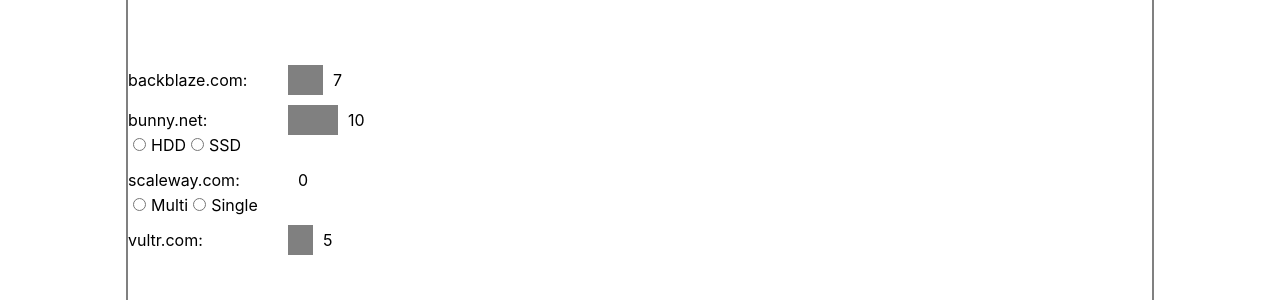
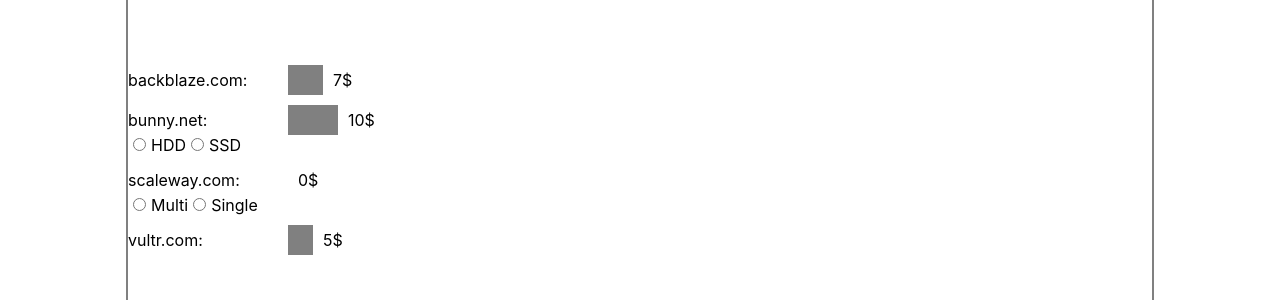
Before and after one commit to Horban-dev/storage_pricing, a React (Create React App) app: page / in a window 1280 px wide. Shown: the part 148-448 px from the top of the page. Built offline with nearby package versions, Linux system fonts and the light colour scheme.

Commit message:
before webpack init

```diff
--- a/package.json
+++ b/package.json
@@ -44,5 +44,8 @@
       "last 1 firefox version",
       "last 1 safari version"
     ]
+  },
+  "devDependencies": {
+    "dts-css-modules-loader": "^2.0.1"
   }
 }
--- a/src/App.tsx
+++ b/src/App.tsx
@@ -32,13 +32,11 @@
   const [scalewayValue, setScalewayValue] = useState<RangeInputState>({ value: 0 })
   const [scalewayOption, setScalewayOption] = useState<OptionValue>({ value: "" });
 
-
-
   const data = [
-    { name: 'backblaze.com', value: backblazeValue.value },
-    { name: 'bunny.net', value: bunnyValue.value, option: ['HDD', 'SSD'] },
-    { name: 'scaleway.com', value: scalewayValue.value, option: ['Multi', 'Single'] },
-    { name: 'vultr.com', value: vultrValue.value },
+    { name: 'backblaze.com', icon: 'src', value: backblazeValue.value },
+    { name: 'bunny.net', icon: 'src', value: bunnyValue.value, option: ['HDD', 'SSD'] },
+    { name: 'scaleway.com', icon: 'src', value: scalewayValue.value, option: ['Multi', 'Single'] },
+    { name: 'vultr.com', icon: 'src', value: vultrValue.value },
   ];
 
   const handleStorageChange = (value: number): void => {
--- a/src/HorizontalBarChart.tsx
+++ b/src/HorizontalBarChart.tsx
@@ -40,9 +40,10 @@
                 height: barHeight,
                 backgroundColor: item.value === minValue ? 'red' : 'grey',
                 marginRight: '10px',
+
               }}
             />
-                        <div>{item.value}</div>
+            <div>{`${item.value}$`}</div>
           </div>
           {item.option && (
             <div style={{ flexDirection: 'column' }}>
--- /dev/null
+++ b/src/styles.css
@@ -0,0 +1,6 @@
+.container {
+  display: block,
+  align-items: center,
+  margin-bottom: 10 px,
+  justify-content: space-between,
+}
```
Also changed, not shown: 1 other file (tests, documents, lock files or other folders). Lines whose indentation alone changed are shown as unchanged.
